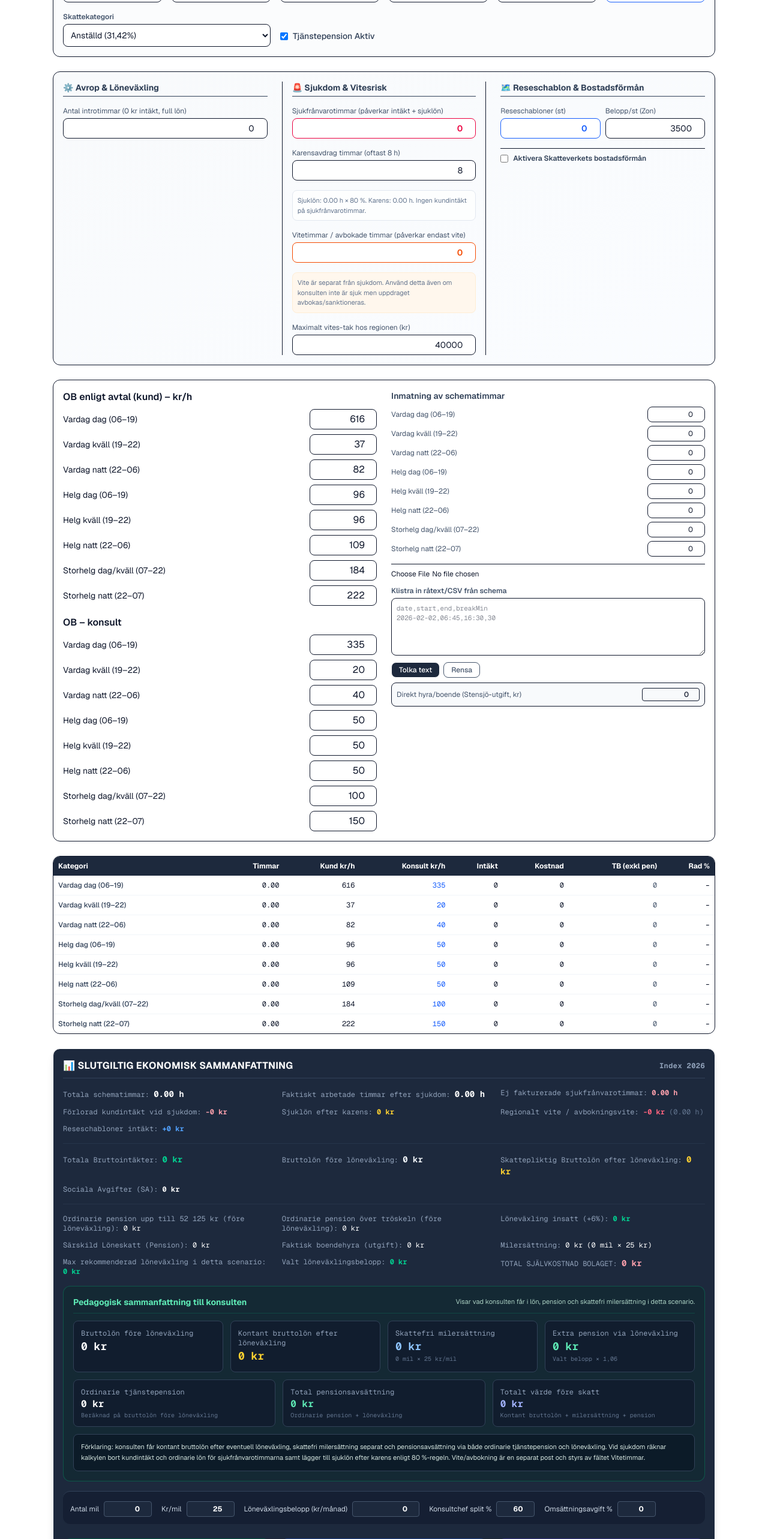
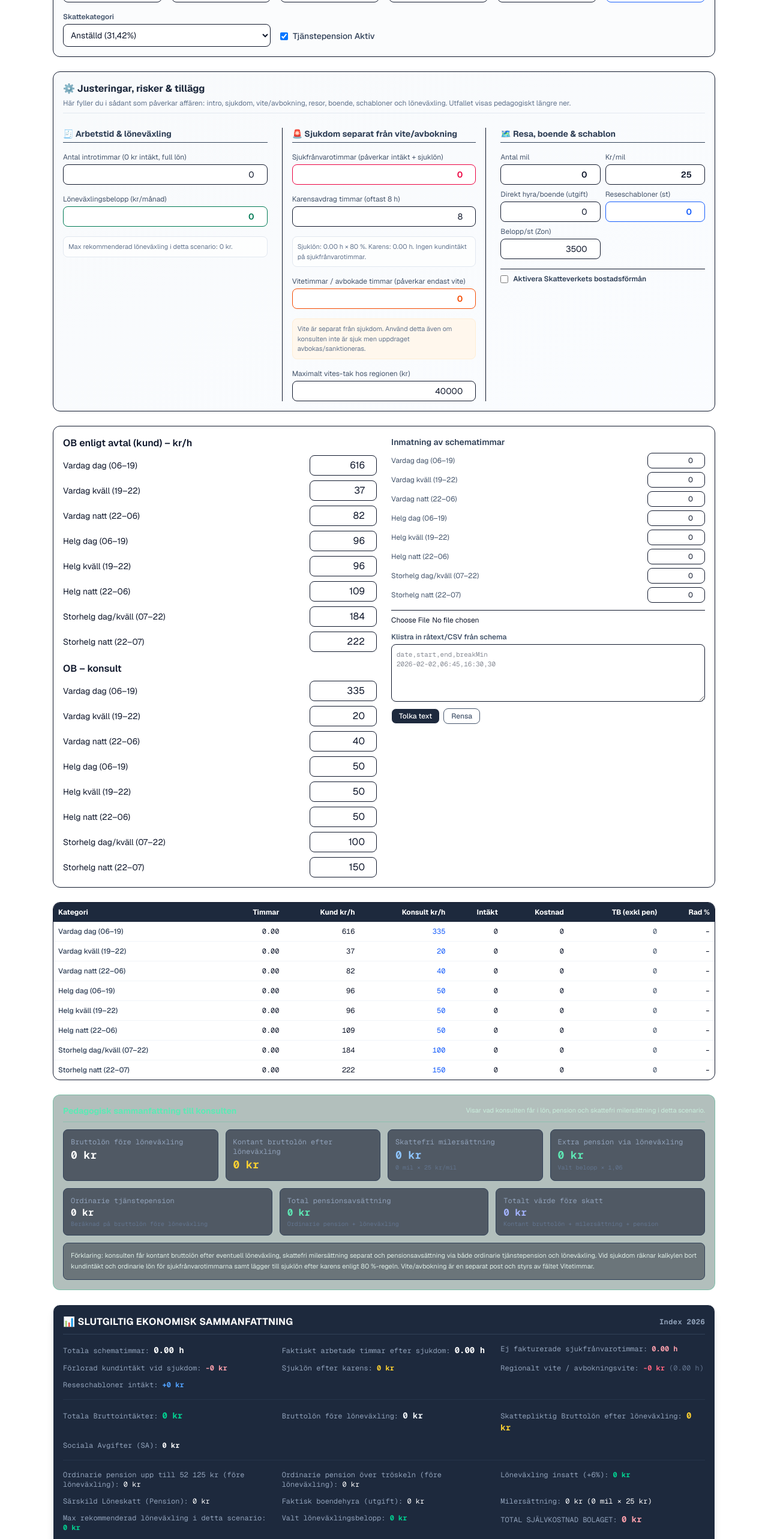
Before and after one commit to shopselectedoffer/skr, a Next.js app: page /pro in a window 1280 px wide. Shown: the part 234-2800 px from the top of the page at 60% size. Built offline with nearby package versions, Linux system fonts and the light colour scheme.

Commit message:
Update page.tsx

```diff
--- a/app/pro/page.tsx
+++ b/app/pro/page.tsx
@@ -477,18 +477,29 @@ export default function App() {
         </label>
       </section>
 
-      {/* DET NYA SÄKRA KONTROLLBLOCKET */}
+      {/* JUSTERINGAR, RISKER OCH TILLÄGG */}
       <section className="grid grid-cols-1 md:grid-cols-3 gap-6 rounded-xl border p-4 bg-gradient-to-br from-slate-50 to-blue-50/30">
+        <div className="md:col-span-3 border-b border-slate-200 pb-2">
+          <h2 className="font-bold text-base text-slate-800">⚙️ Justeringar, risker & tillägg</h2>
+          <p className="text-xs text-slate-500 mt-1">Här fyller du i sådant som påverkar affären: intro, sjukdom, vite/avbokning, resor, boende, schabloner och löneväxling. Utfallet visas pedagogiskt längre ner.</p>
+        </div>
         <div className="space-y-4">
-          <h3 className="font-bold text-sm text-slate-700 border-b pb-1">⚙️ Avrop & Löneväxling</h3>
+          <h3 className="font-bold text-sm text-slate-700 border-b pb-1">🧾 Arbetstid & löneväxling</h3>
           <label className="flex flex-col gap-1">
             <span className="text-xs text-slate-600">Antal introtimmar (0 kr intäkt, full lön)</span>
             <input type="number" className="rounded-lg border bg-white p-1.5 text-sm text-right" value={introHours} onChange={(e) => setIntroHours(Math.max(0, +e.target.value || 0))} />
           </label>
+          <label className="flex flex-col gap-1">
+            <span className="text-xs text-slate-600">Löneväxlingsbelopp (kr/månad)</span>
+            <input type="number" className="rounded-lg border bg-white p-1.5 text-sm text-right text-emerald-700 font-semibold" value={lonevaxling} onChange={(e) => setLonevaxling(Math.max(0, +e.target.value || 0))} />
+          </label>
+          <div className="text-[11px] text-slate-500 bg-white/70 rounded-lg border border-slate-200 p-2">
+            Max rekommenderad löneväxling i detta scenario: {fmt(totals.maxRecommendedLonevaxling)} kr.
+          </div>
         </div>
 
         <div className="space-y-4 border-x px-4">
-          <h3 className="font-bold text-sm text-slate-700 border-b pb-1">🚨 Sjukdom & Vitesrisk</h3>
+          <h3 className="font-bold text-sm text-slate-700 border-b pb-1">🚨 Sjukdom separat från vite/avbokning</h3>
           <label className="flex flex-col gap-1">
             <span className="text-xs text-slate-600">Sjukfrånvarotimmar (påverkar intäkt + sjuklön)</span>
             <input type="number" className="rounded-lg border bg-white p-1.5 text-sm text-right text-rose-600 font-semibold" value={sickHours} onChange={(e) => setSickHours(Math.max(0, +e.target.value || 0))} />
@@ -514,8 +525,20 @@ export default function App() {
         </div>
 
         <div className="space-y-4">
-          <h3 className="font-bold text-sm text-slate-700 border-b pb-1">🗺️ Reseschablon & Bostadsförmån</h3>
+          <h3 className="font-bold text-sm text-slate-700 border-b pb-1">🗺️ Resa, boende & schablon</h3>
           <div className="grid grid-cols-2 gap-2">
+            <label className="flex flex-col gap-1">
+              <span className="text-xs text-slate-600">Antal mil</span>
+              <input type="number" className="rounded-lg border bg-white p-1.5 text-sm text-right font-semibold" value={mileageKm} onChange={(e) => setMileageKm(Math.max(0, +e.target.value || 0))} />
+            </label>
+            <label className="flex flex-col gap-1">
+              <span className="text-xs text-slate-600">Kr/mil</span>
+              <input type="number" className="rounded-lg border bg-white p-1.5 text-sm text-right font-semibold" value={mileageRate} onChange={(e) => setMileageRate(Math.max(0, +e.target.value || 0))} />
+            </label>
+            <label className="flex flex-col gap-1">
+              <span className="text-xs text-slate-600">Direkt hyra/boende (utgift)</span>
+              <input type="number" className="rounded-lg border bg-white p-1.5 text-sm text-right" value={housingCost} onChange={(e) => setHousingCost(Math.max(0, +e.target.value || 0))} />
+            </label>
             <label className="flex flex-col gap-1">
               <span className="text-xs text-slate-600">Reseschabloner (st)</span>
               <input type="number" className="rounded-lg border bg-white p-1.5 text-sm text-right text-blue-600 font-semibold" value={schablonCount} onChange={(e) => setSchablonCount(Math.max(0, +e.target.value || 0))} />
@@ -613,13 +636,6 @@ export default function App() {
             </div>
           </div>
 
-          <div className="mt-2 rounded-lg border p-2 bg-slate-50 text-xs space-y-1.5">
-            <div className="flex items-center justify-between">
-              <span className="text-slate-600">Direkt hyra/boende (Stensjö-utgift, kr)</span>
-              <input type="number" className="w-24 text-right rounded border p-0.5 text-xs font-medium" value={housingCost} onChange={(e) => setHousingCost(+e.target.value || 0)} />
-            </div>
-
-          </div>
         </div>
       </section>
 
@@ -654,6 +670,57 @@ export default function App() {
           </tbody>
         </table>
       </section>
+
+      {/* PEDAGOGISK SAMMANFATTNING TILL KONSULTEN */}
+      <div className="rounded-xl border border-emerald-500/30 bg-emerald-950/30 p-4 space-y-3">
+          <div className="flex flex-col md:flex-row md:items-center md:justify-between gap-2 border-b border-emerald-500/20 pb-2">
+            <h3 className="font-bold text-sm text-emerald-300">Pedagogisk sammanfattning till konsulten</h3>
+            <span className="text-[11px] text-emerald-100/80">Visar vad konsulten får i lön, pension och skattefri milersättning i detta scenario.</span>
+          </div>
+
+          <div className="grid grid-cols-1 md:grid-cols-2 lg:grid-cols-4 gap-3 text-xs font-mono">
+            <div className="rounded-lg bg-slate-900/60 p-3 border border-slate-700">
+              <div className="text-slate-400">Bruttolön före löneväxling</div>
+              <div className="text-lg font-bold text-white">{fmt(totals.grossWageBeforeVaxling)} kr</div>
+            </div>
+            <div className="rounded-lg bg-slate-900/60 p-3 border border-slate-700">
+              <div className="text-slate-400">Kontant bruttolön efter löneväxling</div>
+              <div className="text-lg font-bold text-amber-300">{fmt(totals.bruttoLon)} kr</div>
+            </div>
+            <div className="rounded-lg bg-slate-900/60 p-3 border border-slate-700">
+              <div className="text-slate-400">Skattefri milersättning</div>
+              <div className="text-lg font-bold text-blue-300">{fmt(totals.travelCost)} kr</div>
+              <div className="text-[10px] text-slate-500">{mileageKm} mil × {fmt(mileageRate)} kr/mil</div>
+            </div>
+            <div className="rounded-lg bg-slate-900/60 p-3 border border-slate-700">
+              <div className="text-slate-400">Extra pension via löneväxling</div>
+              <div className="text-lg font-bold text-emerald-300">{fmt(totals.pensionVaxlingBonus)} kr</div>
+              <div className="text-[10px] text-slate-500">Valt belopp × 1,06</div>
+            </div>
+          </div>
+
+          <div className="grid grid-cols-1 md:grid-cols-3 gap-3 text-xs font-mono">
+            <div className="rounded-lg bg-slate-900/60 p-3 border border-slate-700">
+              <div className="text-slate-400">Ordinarie tjänstepension</div>
+              <div className="text-base font-bold text-white">{fmt(totals.ordinaryPension)} kr</div>
+              <div className="text-[10px] text-slate-500">Beräknad på bruttolön före löneväxling</div>
+            </div>
+            <div className="rounded-lg bg-slate-900/60 p-3 border border-slate-700">
+              <div className="text-slate-400">Total pensionsavsättning</div>
+              <div className="text-base font-bold text-emerald-300">{fmt(totals.pension)} kr</div>
+              <div className="text-[10px] text-slate-500">Ordinarie pension + löneväxling</div>
+            </div>
+            <div className="rounded-lg bg-slate-900/60 p-3 border border-slate-700">
+              <div className="text-slate-400">Totalt värde före skatt</div>
+              <div className="text-base font-bold text-indigo-300">{fmt(totals.bruttoLon + totals.travelCost + totals.pension)} kr</div>
+              <div className="text-[10px] text-slate-500">Kontant bruttolön + milersättning + pension</div>
+            </div>
+          </div>
+
+          <div className="text-[11px] leading-relaxed text-emerald-50/90 bg-slate-950/40 border border-slate-700 rounded-lg p-3">
+            Förklaring: konsulten får kontant bruttolön efter eventuell löneväxling, skattefri milersättning separat och pensionsavsättning via både ordinarie tjänstepension och löneväxling. Vid sjukdom räknar kalkylen bort kundintäkt och ordinarie lön för sjukfrånvarotimmarna samt lägger till sjuklön efter karens enligt 80 %-regeln. Vite/avbokning är en separat post och styrs av fältet Vitetimmar.
+          </div>
+        </div>
 
       {/* EKONOMISK SAMMANFATTNING */}
       <section className="rounded-xl border p-4 bg-slate-800 text-white shadow-lg space-y-4">
@@ -703,69 +770,8 @@ export default function App() {
           </div>
         )}
 
-        <div className="rounded-xl border border-emerald-500/30 bg-emerald-950/30 p-4 space-y-3">
-          <div className="flex flex-col md:flex-row md:items-center md:justify-between gap-2 border-b border-emerald-500/20 pb-2">
-            <h3 className="font-bold text-sm text-emerald-300">Pedagogisk sammanfattning till konsulten</h3>
-            <span className="text-[11px] text-emerald-100/80">Visar vad konsulten får i lön, pension och skattefri milersättning i detta scenario.</span>
-          </div>
-
-          <div className="grid grid-cols-1 md:grid-cols-2 lg:grid-cols-4 gap-3 text-xs font-mono">
-            <div className="rounded-lg bg-slate-900/60 p-3 border border-slate-700">
-              <div className="text-slate-400">Bruttolön före löneväxling</div>
-              <div className="text-lg font-bold text-white">{fmt(totals.grossWageBeforeVaxling)} kr</div>
-            </div>
-            <div className="rounded-lg bg-slate-900/60 p-3 border border-slate-700">
-              <div className="text-slate-400">Kontant bruttolön efter löneväxling</div>
-              <div className="text-lg font-bold text-amber-300">{fmt(totals.bruttoLon)} kr</div>
-            </div>
-            <div className="rounded-lg bg-slate-900/60 p-3 border border-slate-700">
-              <div className="text-slate-400">Skattefri milersättning</div>
-              <div className="text-lg font-bold text-blue-300">{fmt(totals.travelCost)} kr</div>
-              <div className="text-[10px] text-slate-500">{mileageKm} mil × {fmt(mileageRate)} kr/mil</div>
-            </div>
-            <div className="rounded-lg bg-slate-900/60 p-3 border border-slate-700">
-              <div className="text-slate-400">Extra pension via löneväxling</div>
-              <div className="text-lg font-bold text-emerald-300">{fmt(totals.pensionVaxlingBonus)} kr</div>
-              <div className="text-[10px] text-slate-500">Valt belopp × 1,06</div>
-            </div>
-          </div>
-
-          <div className="grid grid-cols-1 md:grid-cols-3 gap-3 text-xs font-mono">
-            <div className="rounded-lg bg-slate-900/60 p-3 border border-slate-700">
-              <div className="text-slate-400">Ordinarie tjänstepension</div>
-              <div className="text-base font-bold text-white">{fmt(totals.ordinaryPension)} kr</div>
-              <div className="text-[10px] text-slate-500">Beräknad på bruttolön före löneväxling</div>
-            </div>
-            <div className="rounded-lg bg-slate-900/60 p-3 border border-slate-700">
-              <div className="text-slate-400">Total pensionsavsättning</div>
-              <div className="text-base font-bold text-emerald-300">{fmt(totals.pension)} kr</div>
-              <div className="text-[10px] text-slate-500">Ordinarie pension + löneväxling</div>
-            </div>
-            <div className="rounded-lg bg-slate-900/60 p-3 border border-slate-700">
-              <div className="text-slate-400">Totalt värde före skatt</div>
-              <div className="text-base font-bold text-indigo-300">{fmt(totals.bruttoLon + totals.travelCost + totals.pension)} kr</div>
-              <div className="text-[10px] text-slate-500">Kontant bruttolön + milersättning + pension</div>
-            </div>
-          </div>
-
-          <div className="text-[11px] leading-relaxed text-emerald-50/90 bg-slate-950/40 border border-slate-700 rounded-lg p-3">
-            Förklaring: konsulten får kontant bruttolön efter eventuell löneväxling, skattefri milersättning separat och pensionsavsättning via både ordinarie tjänstepension och löneväxling. Vid sjukdom räknar kalkylen bort kundintäkt och ordinarie lön för sjukfrånvarotimmarna samt lägger till sjuklön efter karens enligt 80 %-regeln. Vite/avbokning är en separat post och styrs av fältet Vitetimmar.
-          </div>
-        </div>
-
         <div className="pt-4 border-t border-slate-700 flex flex-wrap gap-4 items-center bg-slate-900/50 p-3 rounded-xl text-xs">
-          <label className="flex items-center gap-2">
-            <span className="text-slate-300">Antal mil</span>
-            <input type="number" className="w-20 rounded border border-slate-600 bg-slate-800 p-1 text-right font-bold text-white" value={mileageKm} onChange={(e) => setMileageKm(Math.max(0, +e.target.value || 0))} />
-          </label>
-          <label className="flex items-center gap-2">
-            <span className="text-slate-300">Kr/mil</span>
-            <input type="number" className="w-20 rounded border border-slate-600 bg-slate-800 p-1 text-right font-bold text-white" value={mileageRate} onChange={(e) => setMileageRate(Math.max(0, +e.target.value || 0))} />
-          </label>
-          <label className="flex items-center gap-2">
-            <span className="text-slate-300">Löneväxlingsbelopp (kr/månad)</span>
-            <input type="number" className="w-28 rounded border border-slate-600 bg-slate-800 p-1 text-right font-bold text-white" value={lonevaxling} onChange={(e) => setLonevaxling(Math.max(0, +e.target.value || 0))} />
-          </label>
+          <div className="w-full text-[11px] text-slate-400 uppercase tracking-wide">Interna TB-inställningar</div>
           <label className="flex items-center gap-2">
             <span className="text-slate-300">Konsultchef split %</span>
             <input type="number" className="w-16 rounded border border-slate-600 bg-slate-800 p-1 text-right font-bold text-white" value={tbSplitPct} onChange={(e) => setTbSplitPct(Math.max(0, Math.min(100, +e.target.value || 0)))} />
```
